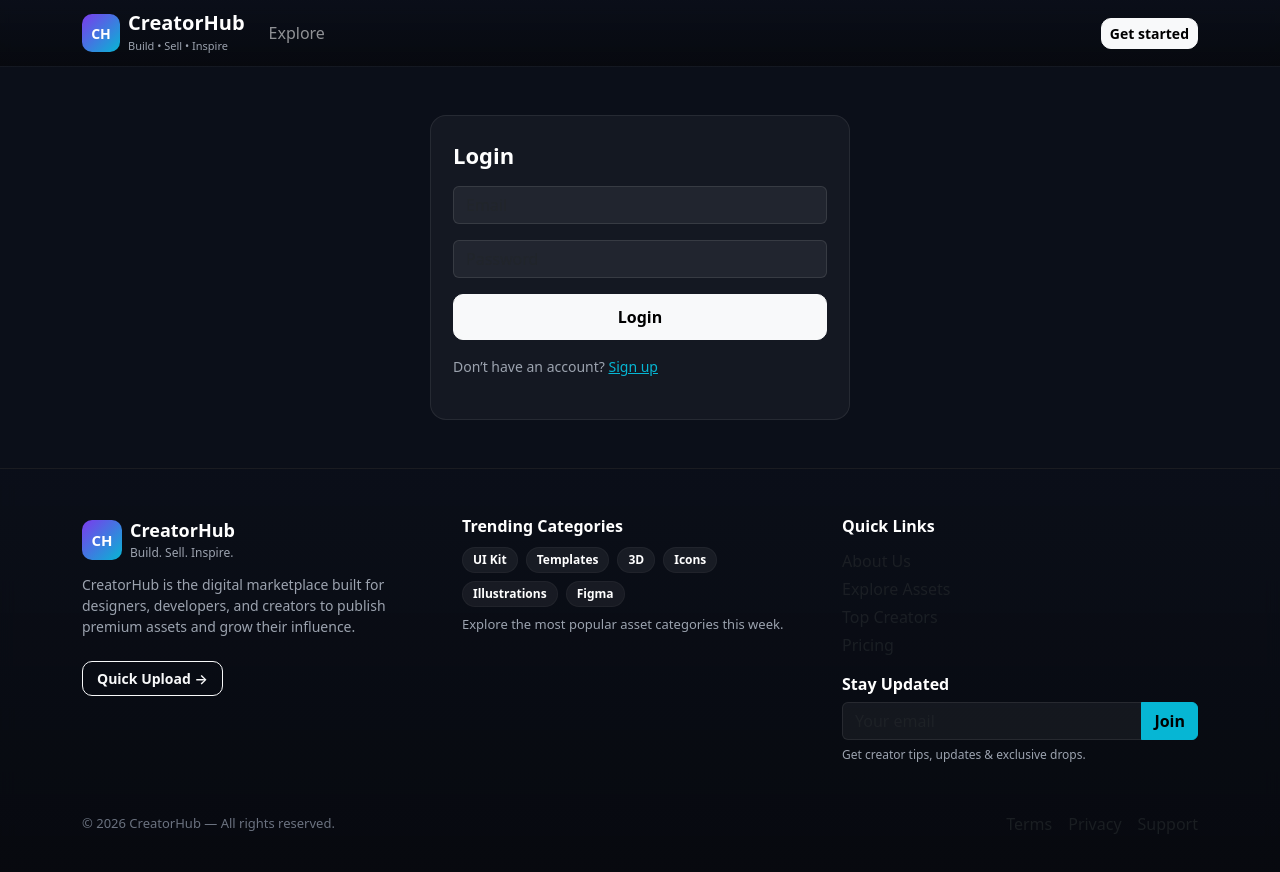
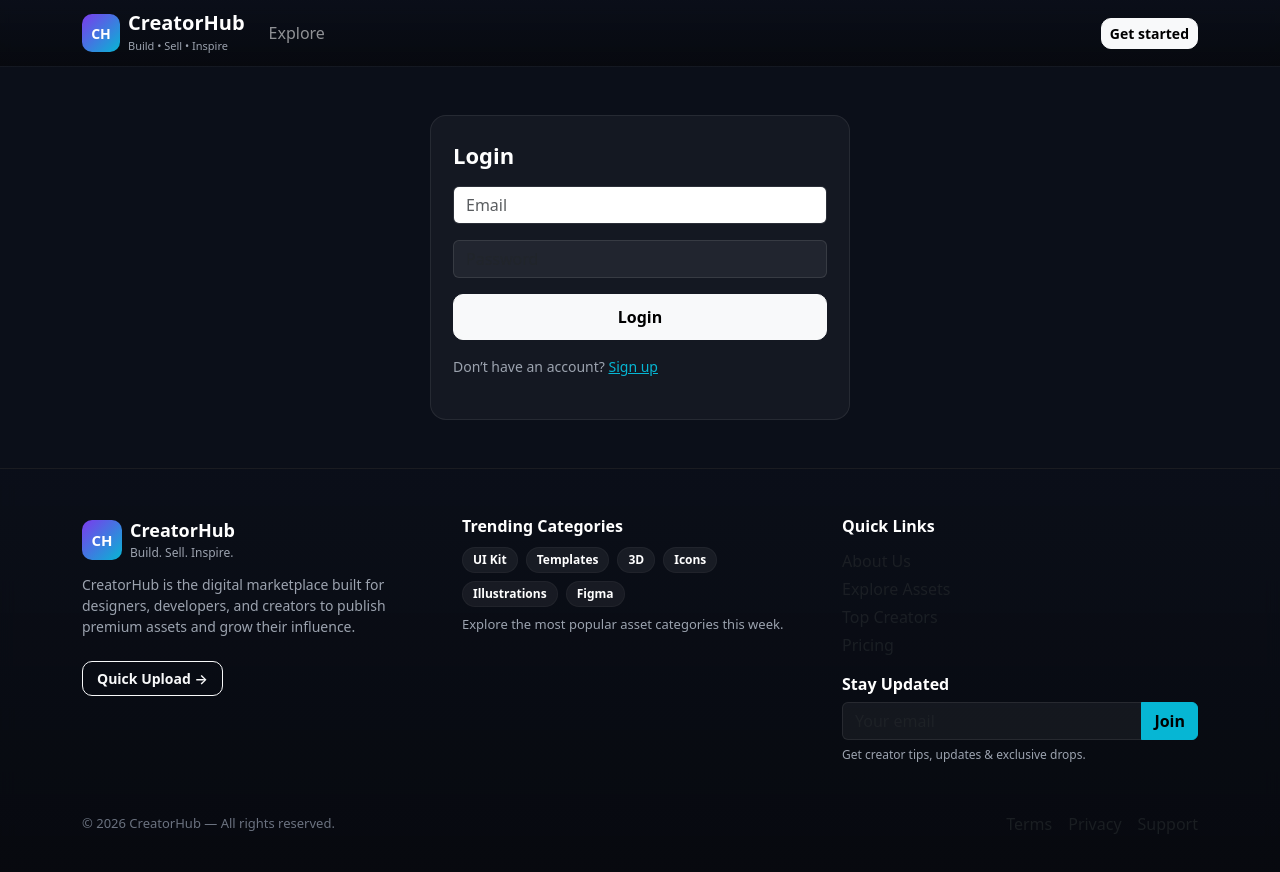
Before and after one commit to Paritosh012/creatorHub, a React app in the folder frontend/: page /login in a window 1280 px wide. Shown: the top 872 px of the page. Built offline with nearby package versions, Linux system fonts and the light colour scheme; no server answers; the HTML template or start-up script is replaced by a standard one.

Commit message:
Cleeaning code

```diff
--- a/frontend/src/pages/Auth/Login.jsx
+++ b/frontend/src/pages/Auth/Login.jsx
@@ -61,7 +61,6 @@ const Login = () => {
                 onChange={(e) => setEmail(e.target.value)}
                 required
                 style={{
-                  background: "rgba(255,255,255,0.06)",
                   border: "1px solid rgba(255,255,255,0.1)",
                   color: "#fff",
                 }}
```
